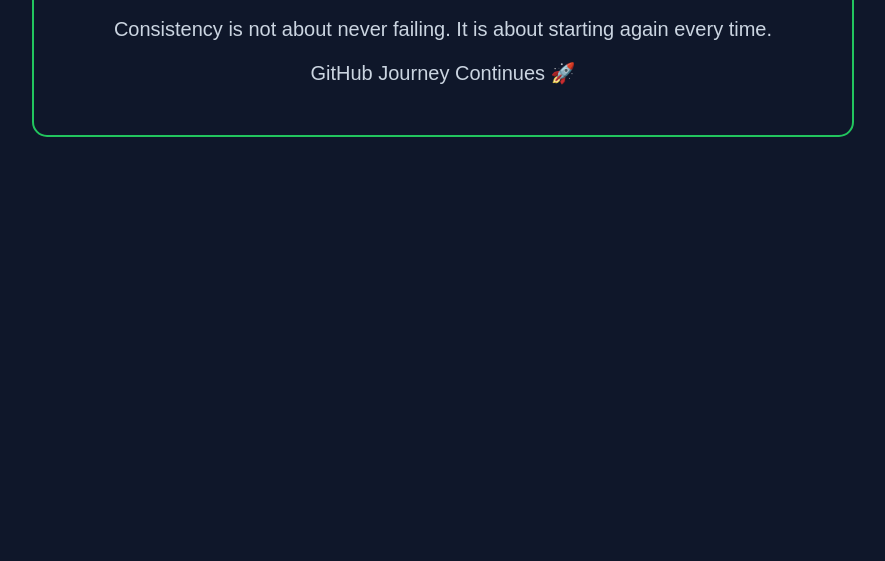
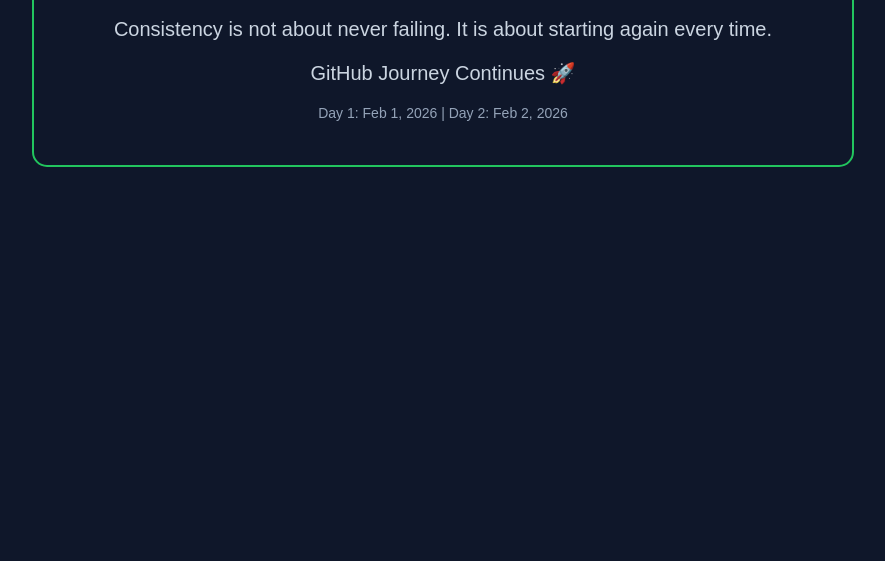
Before and after one commit to abhishek-goswami1/restore, a plain HTML site: page index.html in a window 1280 px wide. Shown: the part 239-800 px from the top of the page, without its empty margins (197-1082 px from the left). Drawn offline with Linux system fonts and the light colour scheme.

Commit message:
streak begins

```diff
--- a/index.html
+++ b/index.html
@@ -47,6 +47,10 @@
         <p>
             GitHub Journey Continues 🚀
         </p>
+
+        <p style="margin-top: 20px; font-size: 14px; color: #94a3b8;">
+            Day 1: Feb 1, 2026 | Day 2: Feb 2, 2026
+        </p>
     </div>
 
 </body>
```
